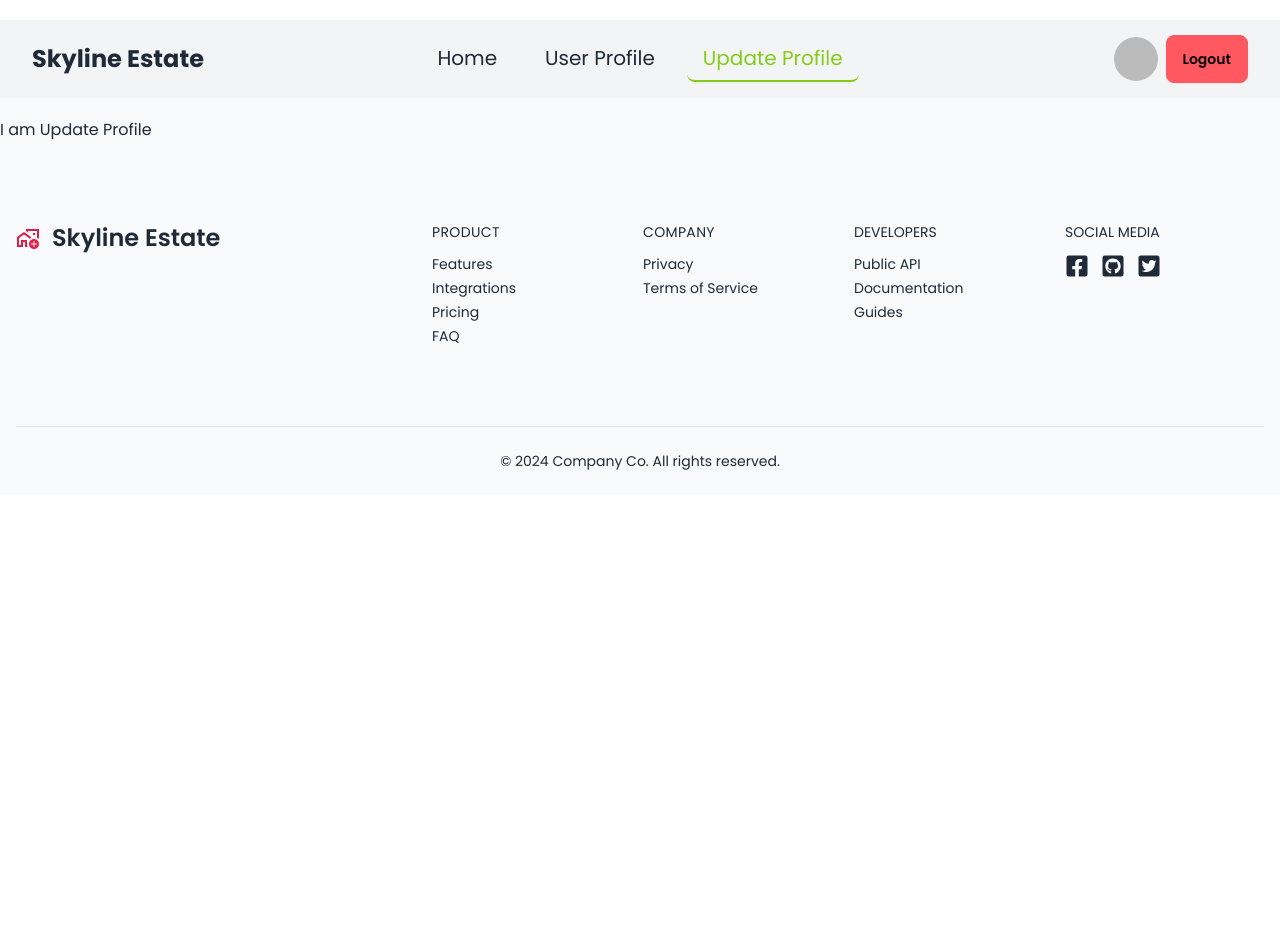
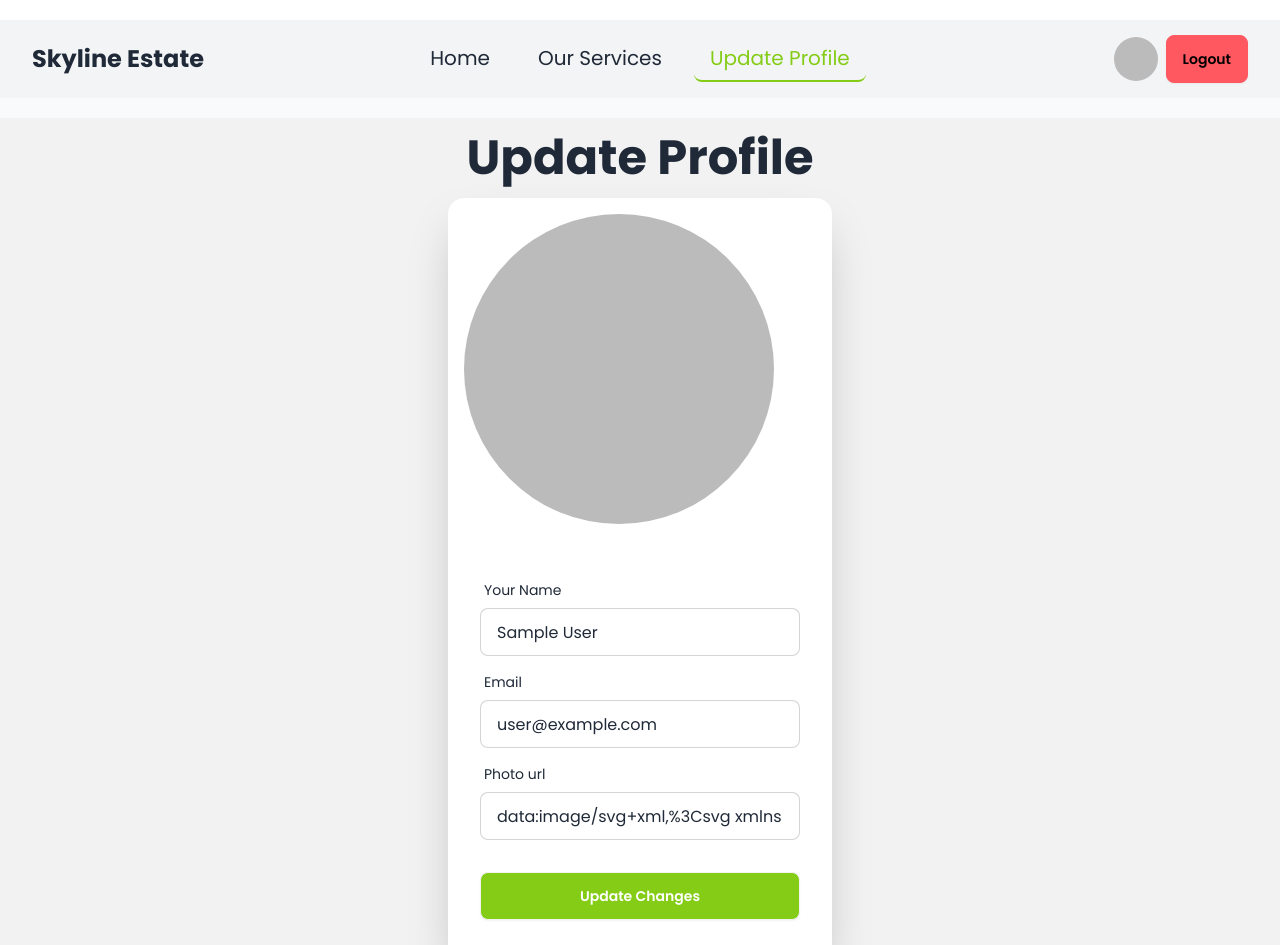
Before and after one commit to MaynulShadhin/Skyline-Estate, a React (Vite) app: page /updateProfile in a window 1280 px wide. Shown: the top 945 px of the page. Before the commit the page ends 800 px from the top, so only its background shows below. Built offline with nearby package versions, Linux system fonts and the light colour scheme; no server answers; sample sign-in values are in the browser's storage.

Commit message:
added service route

```diff
--- a/src/components/Firebase Provider/FirebaseProvider.jsx
+++ b/src/components/Firebase Provider/FirebaseProvider.jsx
@@ -11,8 +11,9 @@ const googleProvider = new GoogleAuthProvider();
 const githubProvider = new GithubAuthProvider()
 
 const FirebaseProvider = ({ children }) => {
-    const [user, setUser] = useState(null)
-    const [loading,setLoading] = useState(true)
+    const [user, setUser] = useState(null);
+    const [loading,setLoading] = useState(true);
+    const [reload,setReload] = useState(false)
 
     //creating User
     const createUser = (email, password) => {
@@ -62,7 +63,7 @@ const FirebaseProvider = ({ children }) => {
         return () => {
             unsubscribe();
         }
-    }, []);
+    }, [reload]);
 
     const values = {
         user,
@@ -72,6 +73,7 @@ const FirebaseProvider = ({ children }) => {
         googleSignIn,
         githubSignIn,
         logout,
+        setReload,
         updateUserProfile
     }
     return (
--- a/src/components/Navbar.jsx
+++ b/src/components/Navbar.jsx
@@ -8,8 +8,10 @@ const Navbar = () => {
 
     const navLinks = <>
         <li><NavLink to="/" className={({ isActive }) => isActive ? 'border-b-2 border-lime-500 text-xl px-4 py-2 text-lime-500 hover:bg-lime-500 hover:text-white' : 'text-xl px-4 py-2 hover:bg-lime-500 hover:text-white'}>Home</NavLink></li>
-        <li><NavLink to="/userProfile" className={({ isActive }) => isActive ? 'border-b-2 border-lime-500 text-xl px-4 py-2 text-lime-500 hover:bg-lime-500 hover:text-white ' : 'text-xl px-4 py-2 hover:bg-lime-500 hover:text-white'}>User Profile</NavLink></li>
-        <li><NavLink to="/updateProfile" className={({ isActive }) => isActive ? 'border-b-2 border-lime-500 text-xl px-4 py-2 text-lime-500 hover:bg-lime-500 hover:text-white' : 'text-xl px-4 py-2 hover:bg-lime-500 hover:text-white'}>Update Profile</NavLink></li>
+        <li><NavLink to="/service" className={({ isActive }) => isActive ? 'border-b-2 border-lime-500 text-xl px-4 py-2 text-lime-500 hover:bg-lime-500 hover:text-white ' : 'text-xl px-4 py-2 hover:bg-lime-500 hover:text-white'}>Our Services</NavLink></li>
+        {
+            user && <li><NavLink to="/updateProfile" className={({ isActive }) => isActive ? 'border-b-2 border-lime-500 text-xl px-4 py-2 text-lime-500 hover:bg-lime-500 hover:text-white' : 'text-xl px-4 py-2 hover:bg-lime-500 hover:text-white'}>Update Profile</NavLink></li>
+        }
     </>
 
     return (
@@ -35,7 +37,7 @@ const Navbar = () => {
                     user ? <div className="flex items-center gap-2">
                         <div className="w-11 h-11">
                             <img title={user?.displayName
-                            } className="w-full rounded-full h-full" src={user?.photoURL || "https://i.ibb.co/Wyry2pC/user.png"} alt=""/>
+                            } className="w-full rounded-full h-full" src={user?.photoURL || "https://i.ibb.co/Wyry2pC/user.png"} alt="" />
                         </div>
                         <div>
                             <button onClick={logout} className="btn btn-error">Logout</button>
--- /dev/null
+++ b/src/pages/OurService.jsx
@@ -0,0 +1,45 @@
+import service from '../assets/service.png';
+import { RiHome8Line } from "react-icons/ri";
+import { TbHome } from "react-icons/tb";
+import { VscTools } from "react-icons/vsc";
+import { FaBuilding } from "react-icons/fa";
+const OurService = () => {
+    return (
+        <div className='flex flex-col lg:flex-row items-center m-8 lg:container mx-auto w-full gap-8'>
+            <div>
+                <img src={service} alt="" />
+            </div>
+            <div className='m-8'>
+                <div className='space-y-2'>
+                    <RiHome8Line className='text-3xl text-lime-500'></RiHome8Line>
+                    <h1 className='text-4xl font-bold'>Our Services</h1>
+                    <p className='text-gray-400 text-xl'>What We Do For You</p>
+                </div>
+                <p className='mt-10 text-gray-400'>Discover unparalleled expertise in commercial real estate with our <br /> services. From property acquisition to leasing and management,<br />  we provide tailored solutions to maximize your investment potential. <br /> Trust us for comprehensive, client-focused strategies <br /> that drive success.</p>
+                <div className='flex gap-4 mt-8'>
+                    <span className='text-5xl text-lime-500 flex items-center justify-center border-2 border-lime-500 rounded-full w-24 h-14 lg:h-24'><TbHome></TbHome></span>
+                    <div>
+                        <p className='text-2xl font-bold'>Renting and Selling Services</p>
+                        <p className='text-gray-400 mt-4'>Unlock the potential of your property with our expert renting and selling services. <br /> From strategic marketing to seamless transactions, trust us to maximize returns and <br /> find the perfect tenants or buyers.</p>
+                    </div>
+                </div>
+                <div className='flex gap-4 mt-8'>
+                    <span className='text-5xl text-lime-500 flex items-center justify-center border-2 border-lime-500 rounded-full w-24 h-14 lg:h-24'><VscTools></VscTools></span>
+                    <div>
+                        <p className='text-2xl font-bold'>Property Management</p>
+                        <p className='text-gray-400 mt-4'>Elevate your property investment with our dedicated property management services. <br /> From maintenance to tenant relations, we ensure optimal performance and <br /> peace of mind for property owners.</p>
+                    </div>
+                </div>
+                <div className='flex gap-4 mt-8'>
+                    <span className='text-5xl text-lime-500 flex items-center justify-center border-2 border-lime-500 rounded-full w-24 h-14 lg:h-24'><FaBuilding></FaBuilding></span>
+                    <div>
+                        <p className='text-2xl font-bold'>Property Listing</p>
+                        <p className='text-gray-400 mt-4'>Gain visibility and attract the right buyers or tenants with our comprehensive property listing services. <br /> From professional photography to strategic marketing, we showcase your property <br /> effectively for maximum exposure and results.</p>
+                    </div>
+                </div>
+            </div>
+        </div>
+    );
+};
+
+export default OurService;
--- a/src/pages/Register.jsx
+++ b/src/pages/Register.jsx
@@ -11,7 +11,7 @@ const Register = () => {
     const [showPass, setShowPass] = useState(false)
 
 
-    const { createUser,updateUserProfile } = useContext(AuthContext);
+    const { createUser,updateUserProfile,setReload } = useContext(AuthContext);
 
     const {
         register,
@@ -52,6 +52,7 @@ const Register = () => {
                     setTimeout(() => {
                         navigate(from);
                     }, 2000);
+                    setReload(true)
                 })
 
             })
--- a/src/pages/UpdateProfile.jsx
+++ b/src/pages/UpdateProfile.jsx
@@ -1,8 +1,77 @@
+import { useContext } from "react";
+import { useForm } from "react-hook-form";
+import { AuthContext } from "../components/Firebase Provider/FirebaseProvider";
+import { ToastContainer, toast } from "react-toastify";
+
 
 const UpdateProfile = () => {
+    const { updateUserProfile, user } = useContext(AuthContext);
+    const {
+        register,
+        handleSubmit,
+    } = useForm()
+
+    const onSubmit = (data) => {
+        const { fullName, image } = data;
+        updateUserProfile(fullName, image)
+            .then(() => {
+                toast.success('Profile has been updated');
+            })
+            .catch(error => {
+                console.error(error.message)
+            })
+    }
+    const { displayName, email, photoURL } = user
     return (
         <div>
-            <h2>I am Update Profile</h2>
+            <div className="hero min-h-screen bg-base-200 flex-1">
+                <div className="hero-content flex-col">
+                    <div className="text-center">
+                        <h1 className="text-5xl font-bold">Update Profile</h1>
+                    </div>
+
+                    <div className="card shrink-0 w-full max-w-sm shadow-2xl bg-base-100">
+                        <img className="rounded-full m-4 w-[310px] h-[310px]" src={photoURL} alt="" />
+                        <form
+                            onSubmit={handleSubmit(onSubmit)}
+                            className="card-body">
+                            <div className="form-control">
+                                <label className="label">
+                                    <span className="label-text">Your Name</span>
+                                </label>
+                                <input type="text"
+                                    {...register("fullName")}
+                                    placeholder="Name"
+                                    defaultValue={displayName}
+                                    className="input input-bordered" />
+                            </div>
+                            <div className="form-control">
+                                <label className="label">
+                                    <span className="label-text">Email</span>
+                                </label>
+                                <input type="text"
+                                    placeholder="Name"
+                                    value={email}
+                                    className="input input-bordered" />
+                            </div>
+                            <div className="form-control">
+                                <label className="label">
+                                    <span className="label-text">Photo url</span>
+                                </label>
+                                <input type="text"
+                                    {...register("image")}
+                                    placeholder="Photo URL"
+                                    defaultValue={photoURL}
+                                    className="input input-bordered" />
+                            </div>
+                            <div className="form-control mt-6">
+                                <button className="btn bg-lime-500 text-white hover:bg-lime-600">Update Changes</button>
+                            </div>
+                            <ToastContainer></ToastContainer>
+                        </form>
+                    </div>
+                </div>
+            </div>
         </div>
     );
 };
--- a/src/pages/UserProfile.jsx
+++ /dev/null
@@ -1,10 +0,0 @@
-
-const UserProfile = () => {
-    return (
-        <div>
-            <h2>I am UserProfile</h2>
-        </div>
-    );
-};
-
-export default UserProfile;
```
Also changed, not shown: src/main.jsx (+4 -4 lines), src/assets/service.png (added).
